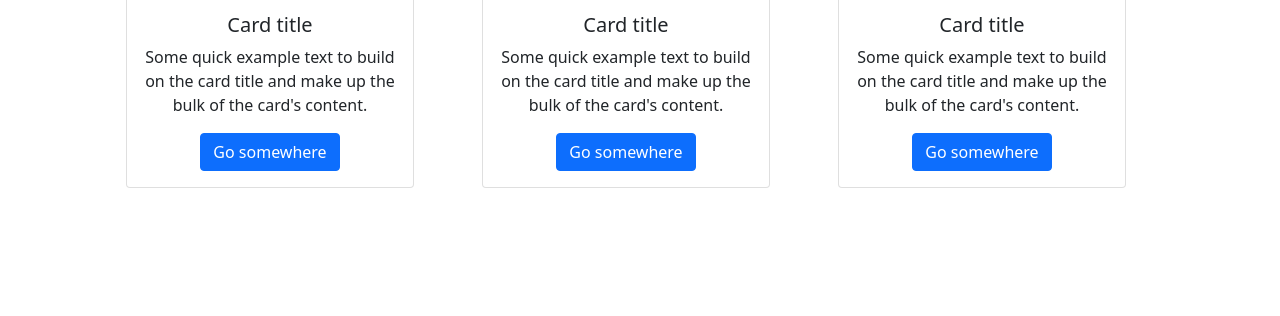
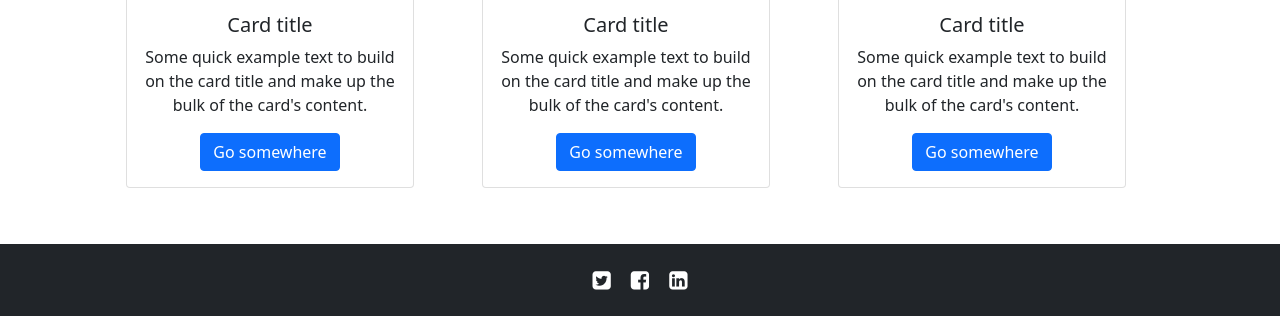
Before and after one commit to khanhuseynov/bootstrap, a plain HTML site: page index.html in a window 1280 px wide. Shown: the part 1313-1629 px from the top of the page. Before the commit the page ends 1557 px from the top, so only its background shows below. Drawn offline with Linux system fonts and the light colour scheme.

Commit message:
modifiedd footer

```diff
--- a/index.html
+++ b/index.html
@@ -126,7 +126,12 @@
       </div>
     </div>
   </div>
-
+  <!-- FOOTER -->
+  <div class="container-fluid bg-dark p-4 text-center">
+    <i class="fa fa-twitter-square fa-lg mx-2" style="color:white;" aria-hidden="true"></i>
+    <i class="fa fa-facebook-square fa-lg mx-2" style="color:white;" aria-hidden="true"></i>
+    <i class="fa fa-linkedin-square fa-lg mx-2" style="color:white;" aria-hidden="true"></i>
+  </div>
 
 </body>
 
```
